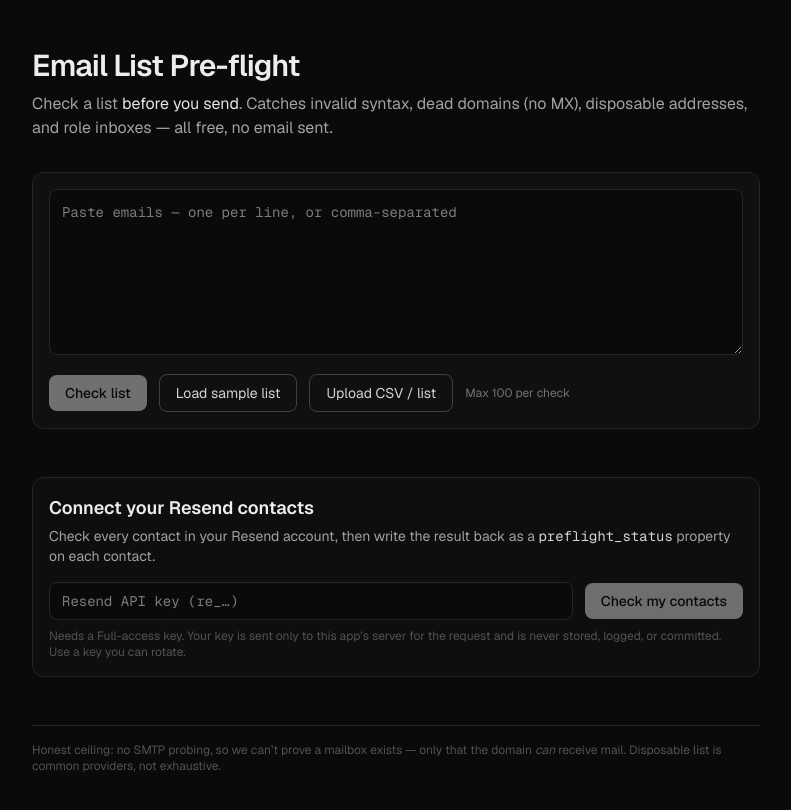
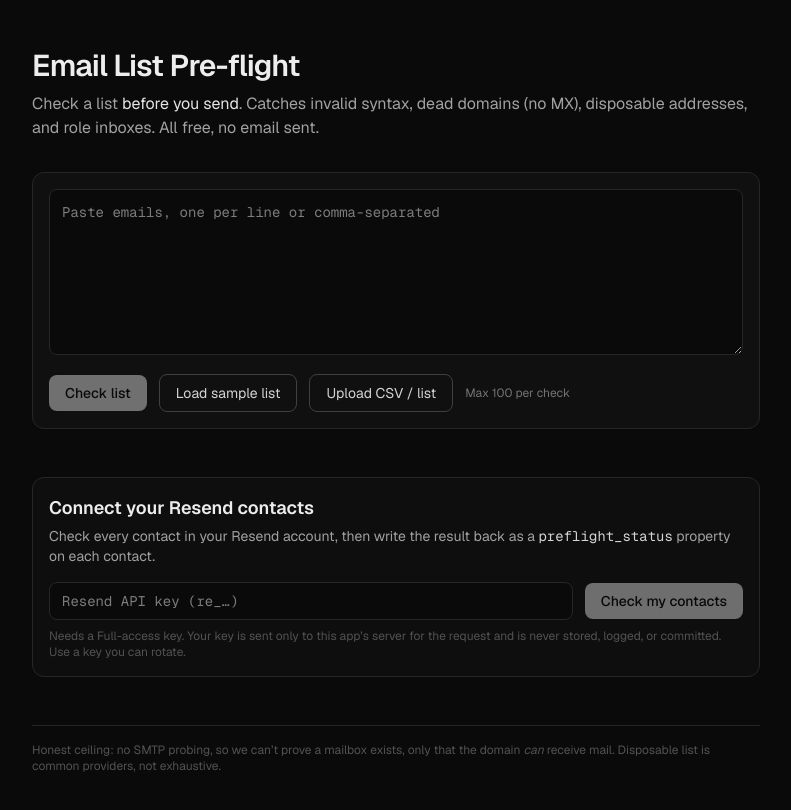
Before and after one commit to ManasBorole/resend-preflight, a Next.js app: page / in a window 1280 px wide. Shown: the top 810 px of the page, without its empty margins (244-1035 px from the left). Built offline with nearby package versions, Linux system fonts and the light colour scheme.

Commit message:
style: remove em dashes from source (comments and user-facing strings)

```diff
--- a/app/api/check/route.ts
+++ b/app/api/check/route.ts
@@ -3,7 +3,7 @@ import { checkEmail } from "@/lib/checks";
 import { score, summarize, type Result } from "@/lib/score";
 import { mapLimit } from "@/lib/concurrency";
 
-// DNS/MX lookups require the Node.js runtime — Edge has no node:dns.
+// DNS/MX lookups require the Node.js runtime - Edge has no node:dns.
 export const runtime = "nodejs";
 
 const MAX_EMAILS = 100; // keep under the serverless timeout; documented limit
--- a/app/components/ConfirmDialog.tsx
+++ b/app/components/ConfirmDialog.tsx
@@ -2,7 +2,7 @@
 
 import { useEffect, useState } from "react";
 
-/** Animated confirm modal — a polished replacement for window.confirm(). */
+/** Animated confirm modal - a polished replacement for window.confirm(). */
 export function ConfirmDialog({
   open,
   title,
--- a/app/globals.css
+++ b/app/globals.css
@@ -1,7 +1,7 @@
 @import "tailwindcss";
 
 :root {
-  /* Always dark — consistent demo/screenshots regardless of viewer OS theme. */
+  /* Always dark - consistent demo/screenshots regardless of viewer OS theme. */
   --background: #0a0a0a;
   --foreground: #ededed;
 }
--- a/app/layout.tsx
+++ b/app/layout.tsx
@@ -14,7 +14,7 @@ const geistMono = Geist_Mono({
 
 export const metadata: Metadata = {
   title: "Email List Pre-flight",
-  description: "Check an email list for deliverability risk before you send — syntax, MX, disposable, and role checks.",
+  description: "Check an email list for deliverability risk before you send - syntax, MX, disposable, and role checks.",
 };
 
 export default function RootLayout({ children }: LayoutProps<"/">) {
--- a/app/page.tsx
+++ b/app/page.tsx
@@ -25,7 +25,7 @@ export default function Home() {
   const [error, setError] = useState<string | null>(null);
 
   // Pull every email-looking token out of an uploaded file (CSV, TSV, or plain
-  // list) — avoids brittle column-mapping; we just want the addresses.
+  // list) - avoids brittle column-mapping; we just want the addresses.
   function extractEmails(raw: string): string {
     const matches = raw.match(/[A-Za-z0-9._%+-]+@[A-Za-z0-9.-]+\.[A-Za-z]{2,}/g) ?? [];
     return matches.join("\n");
@@ -84,7 +84,7 @@ export default function Home() {
         <h1 className="text-3xl font-semibold tracking-tight">Email List Pre-flight</h1>
         <p className="mt-2 text-neutral-400">
           Check a list <span className="text-neutral-200">before you send</span>. Catches invalid
-          syntax, dead domains (no MX), disposable addresses, and role inboxes — all free, no email
+          syntax, dead domains (no MX), disposable addresses, and role inboxes. All free, no email
           sent.
         </p>
       </header>
@@ -93,7 +93,7 @@ export default function Home() {
         <textarea
           value={text}
           onChange={(e) => setText(e.target.value)}
-          placeholder="Paste emails — one per line, or comma-separated"
+          placeholder="Paste emails, one per line or comma-separated"
           rows={7}
           className="w-full resize-y rounded-lg border border-neutral-800 bg-neutral-950 p-3 font-mono text-sm outline-none focus:border-neutral-600"
         />
@@ -161,7 +161,7 @@ export default function Home() {
       <ResendPanel />
 
       <footer className="mt-12 border-t border-neutral-800 pt-4 text-xs text-neutral-600">
-        Honest ceiling: no SMTP probing, so we can’t prove a mailbox exists — only that the domain{" "}
+        Honest ceiling: no SMTP probing, so we can’t prove a mailbox exists, only that the domain{" "}
         <em>can</em> receive mail. Disposable list is common providers, not exhaustive.
       </footer>
     </main>
--- a/lib/checks.ts
+++ b/lib/checks.ts
@@ -1,8 +1,8 @@
 /**
- * Core email pre-flight checks. All free, all honest — no SMTP handshake.
+ * Core email pre-flight checks. All free, all honest - no SMTP handshake.
  *
  * Honest ceiling: we do NOT open an SMTP connection and `RCPT TO` to prove a
- * mailbox exists. That is rude, unreliable, and wrecks sender reputation — the
+ * mailbox exists. That is rude, unreliable, and wrecks sender reputation - the
  * exact problem this tool exists to prevent. We stop at what public data can
  * tell us: syntax, whether the domain can receive mail (MX), and whether the
  * address is disposable or a role account. Catch-all detection is deliberately
@@ -79,7 +79,7 @@ export async function resolveMxHosts(domain: string): Promise<string[]> {
     const records = await resolveMx(domain);
     return records.map((r) => r.exchange).filter(Boolean);
   } catch {
-    // ENOTFOUND / ENODATA — no MX, treat as cannot-receive.
+    // ENOTFOUND / ENODATA - no MX, treat as cannot-receive.
     return [];
   }
 }
--- a/lib/providers.ts
+++ b/lib/providers.ts
@@ -3,7 +3,7 @@
  *  - provider:    who actually runs the mailbox (Google, Microsoft, ...), read
  *                 from the MX exchange hostnames.
  *  - domain_type: "free" (gmail/yahoo/...) vs "business" (custom domain).
- * Both are informational — they enrich the report, they don't change risk.
+ * Both are informational - they enrich the report, they don't change risk.
  */
 
 /** Free consumer email domains. Membership => domain_type "free". */
--- a/lib/resend.ts
+++ b/lib/resend.ts
@@ -1,5 +1,5 @@
 /**
- * Minimal Resend API client — server-side only. The API key is passed in per
+ * Minimal Resend API client - server-side only. The API key is passed in per
  * call (it's the *user's* key, supplied at request time) and is never stored,
  * logged, or persisted. Only these routes ever see it.
  *
--- a/lib/score.ts
+++ b/lib/score.ts
@@ -1,10 +1,10 @@
 /**
  * Turn raw checks into a single verdict + human reasons.
  *
- * Judgment calls (documented on purpose — these are the interesting decisions):
+ * Judgment calls (documented on purpose - these are the interesting decisions):
  * - No MX or bad syntax => INVALID. The mail literally cannot be delivered.
  * - Disposable or role address => RISKY, not invalid. It CAN receive mail, but
- *   sending to it hurts engagement/reputation. We flag, we don't reject — the
+ *   sending to it hurts engagement/reputation. We flag, we don't reject - the
  *   user decides. Role addresses especially are a signal, not a verdict.
  */
 import type { EmailChecks } from "./checks";
@@ -23,7 +23,7 @@ export function score(checks: EmailChecks): Result {
     return { ...checks, risk: "invalid", reasons: ["Invalid email syntax"] };
   }
   if (!checks.has_mx) {
-    const base = "Domain has no MX record — it cannot receive email";
+    const base = "Domain has no MX record, so it cannot receive email";
     return {
       ...checks,
       risk: "invalid",
--- a/lib/selfcheck.ts
+++ b/lib/selfcheck.ts
@@ -1,7 +1,7 @@
 /**
  * Runnable self-check for the pure (offline) logic. No framework.
  *   npm run selfcheck
- * MX is a network call, so it is NOT asserted here — score() is fed synthetic
+ * MX is a network call, so it is NOT asserted here - score() is fed synthetic
  * check objects instead, keeping this deterministic and offline.
  */
 import assert from "node:assert/strict";
--- a/lib/typo.ts
+++ b/lib/typo.ts
@@ -4,8 +4,8 @@
  * Design: compare the domain to a list of popular providers by edit distance.
  * Suggest only when it's CLOSE (distance 1-2) and the input isn't itself a known
  * real domain. In practice the caller only surfaces a suggestion for domains
- * that fail the MX check, so real deliverable domains never get "corrected" —
- * that keeps false positives near zero.
+ * that fail the MX check, so real deliverable domains never get "corrected",
+ * which keeps false positives near zero.
  */
 
 const POPULAR_DOMAINS = [
@@ -15,7 +15,7 @@ const POPULAR_DOMAINS = [
   "yandex.com", "gmx.com",
 ];
 
-// Real domains that sit near a popular one by edit distance — never "correct" these.
+// Real domains that sit near a popular one by edit distance - never "correct" these.
 const KNOWN_GOOD = new Set<string>([...POPULAR_DOMAINS, "mail.com", "email.com", "ymail.com"]);
 
 /** Classic Levenshtein edit distance. */
```
